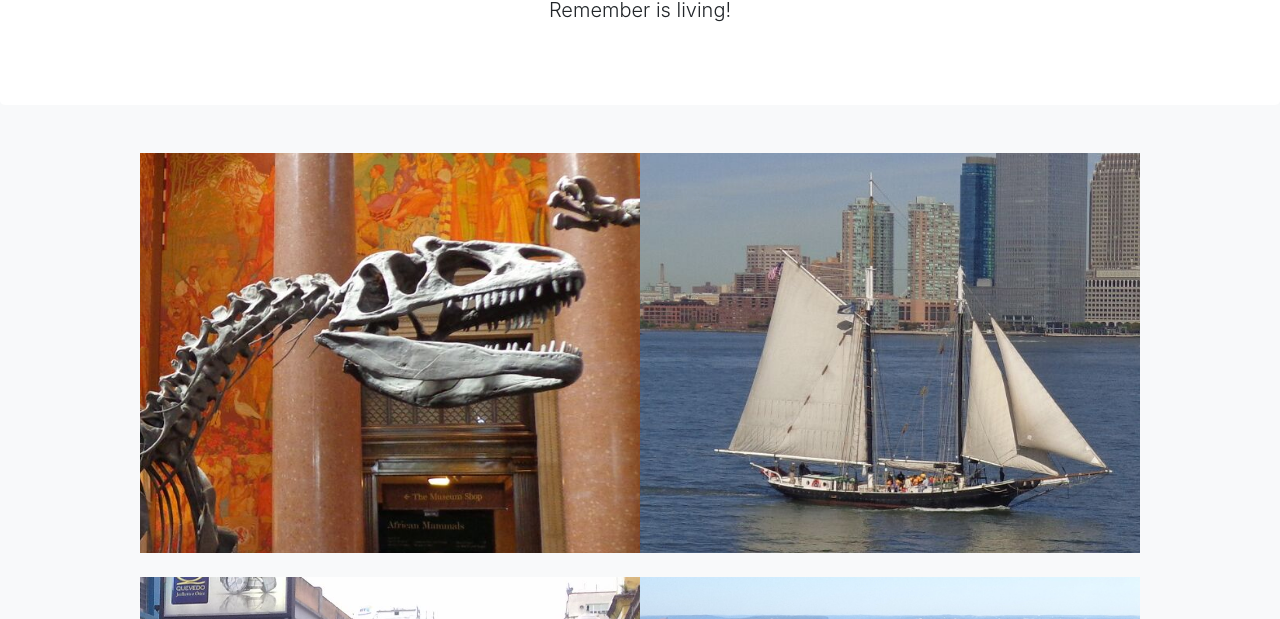
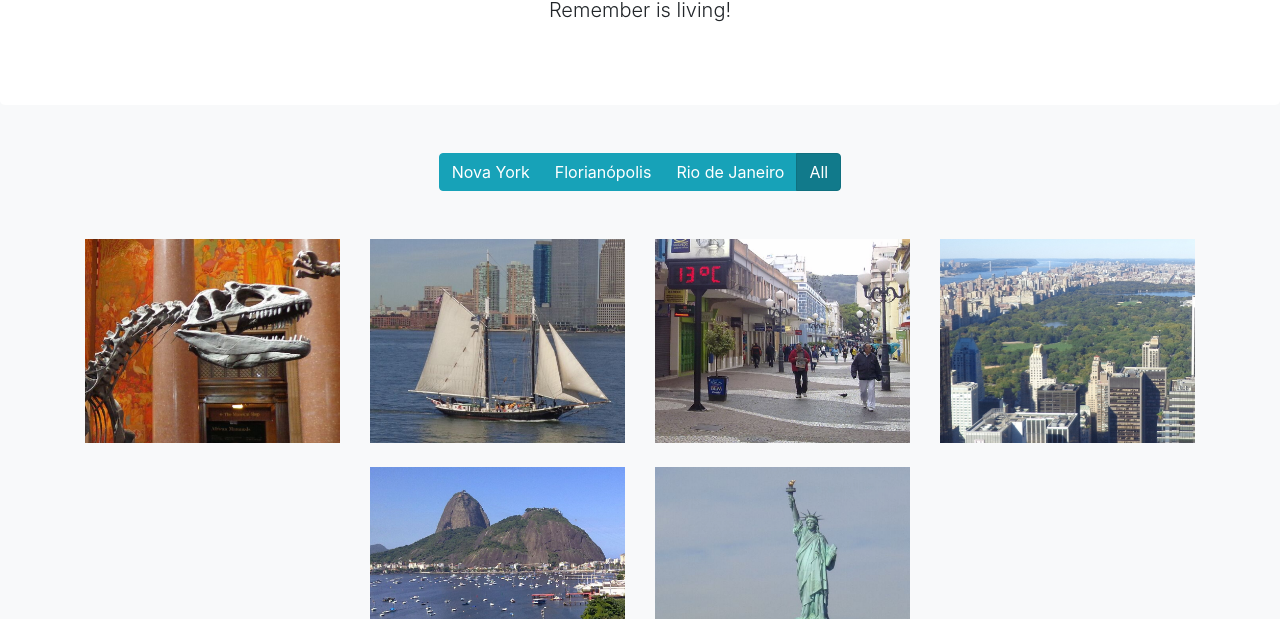
Before and after one commit to VitorHugoTeixeira/gallery, a website built with webpack: page src/index.html in a window 1280 px wide. Shown: the part 181-800 px from the top of the page. Built offline with nearby package versions, Linux system fonts and the light colour scheme; files whose address does not match are found by name.

Commit message:
The option of filter images is complete

```diff
--- a/src/index.js
+++ b/src/index.js
@@ -9,3 +9,4 @@ import 'bootstrap'
 
 //JS Files
 import './js/core/includes'
+import './js/plugins/cityButtons'
--- a/src/js/core/includes.js
+++ b/src/js/core/includes.js
@@ -1,4 +1,12 @@
 import $ from 'jquery'
+
+const loadHtmlSuccessCallbacks = []
+
+export function onLoadHtmlSuccess(callback) {
+    if(!loadHtmlSuccessCallbacks.includes(callback)){
+        loadHtmlSuccessCallbacks.push(callback)
+    }
+}
 
 function loadIncludes(parent){
     if(!parent) parent = 'body'
@@ -11,6 +19,7 @@ function loadIncludes(parent){
                 $(e).html(data),
                 $(e).removeAttr('wm-include')
 
+                loadHtmlSuccessCallbacks.forEach(callback => callback(data))
                 loadIncludes(e)
             }
         })
--- /dev/null
+++ b/src/js/plugins/cityButtons.js
@@ -0,0 +1,54 @@
+import $ from 'jquery'
+import { onLoadHtmlSuccess } from '../core/includes'
+
+const duration = 300
+
+function filterByCity(city) {
+    $('[wm-city]').each(function (i, e) {
+        const isTarget = $(this).attr('wm-city') == city
+            || city == null
+
+        if (isTarget) {
+            $(this).parent().removeClass('d-none')
+            $(this).fadeIn(duration)
+        } else {
+            $(this).fadeOut(duration , () => {
+                $(this).parent().addClass('d-none')
+            })
+        }
+    })
+}
+
+
+
+$.fn.cityButtons = function () {
+
+    const cities = new Set
+
+    $('[wm-city]').each(function (i, e) {
+        cities.add($(e).attr('wm-city'))
+    })
+
+    const btns = Array.from(cities).map(city => {
+
+        const btn = $('<button>').addClass(['btn', 'btn-info']).html(city)
+        btn.click(e => filterByCity(city))
+
+        return btn
+    })
+
+    const btnAll = $('<button>').addClass(['btn', 'btn-info', 'active']).html('All')
+    btnAll.click(e => filterByCity(null))
+
+    btns.push(btnAll)
+
+    const btnGroup = $('<div>').addClass(['btn-group'])
+    btnGroup.append(btns)
+
+    $(this).html(btnGroup)
+    return this
+}
+
+onLoadHtmlSuccess(function() {
+    $('[wm-city-buttons]').cityButtons()
+})
--- a/src/pages/gallery/gallery.html
+++ b/src/pages/gallery/gallery.html
@@ -1,22 +1,25 @@
 <div wm-include="/pages/gallery/galleryHeader.html"></div>
 <div class="container mt-5">
+    <div class="row justify-content-center pb-5">
+        <div wm-city-buttons></div>
+    </div>
     <div class="row d-flex justify-content-center">
-        <div class="col-12-col-md-6-col-lg-3">
+        <div class="col-12 col-md-6 col-lg-3">
             <img src="/imgs/ny1.png" alt="" wm-city="Nova York" class="img-fluid mb-4">
         </div>
-        <div class="col-12-col-md-6-col-lg-3">
+        <div class="col-12 col-md-6 col-lg-3">
             <img src="/imgs/ny2.png" alt="" wm-city="Nova York" class="img-fluid mb-4">
         </div>
-        <div class="col-12-col-md-6-col-lg-3">
+        <div class="col-12 col-md-6 col-lg-3">
             <img src="/imgs/floripa1.png" alt="" wm-city="Florianópolis" class="img-fluid mb-4">
         </div>
-        <div class="col-12-col-md-6-col-lg-3">
+        <div class="col-12 col-md-6 col-lg-3">
             <img src="/imgs/ny3.png" alt="" wm-city="Nova York" class="img-fluid mb-4">
         </div>
-        <div class="col-12-col-md-6-col-lg-3">
+        <div class="col-12 col-md-6 col-lg-3">
             <img src="/imgs/rj1.png" alt="" wm-city="Rio de Janeiro" class="img-fluid mb-4">
         </div>
-        <div class="col-12-col-md-6-col-lg-3">
+        <div class="col-12 col-md-6 col-lg-3">
             <img src="/imgs/ny4.png" alt="" wm-city="Nova York" class="img-fluid mb-4">
         </div>
     </div>
```
